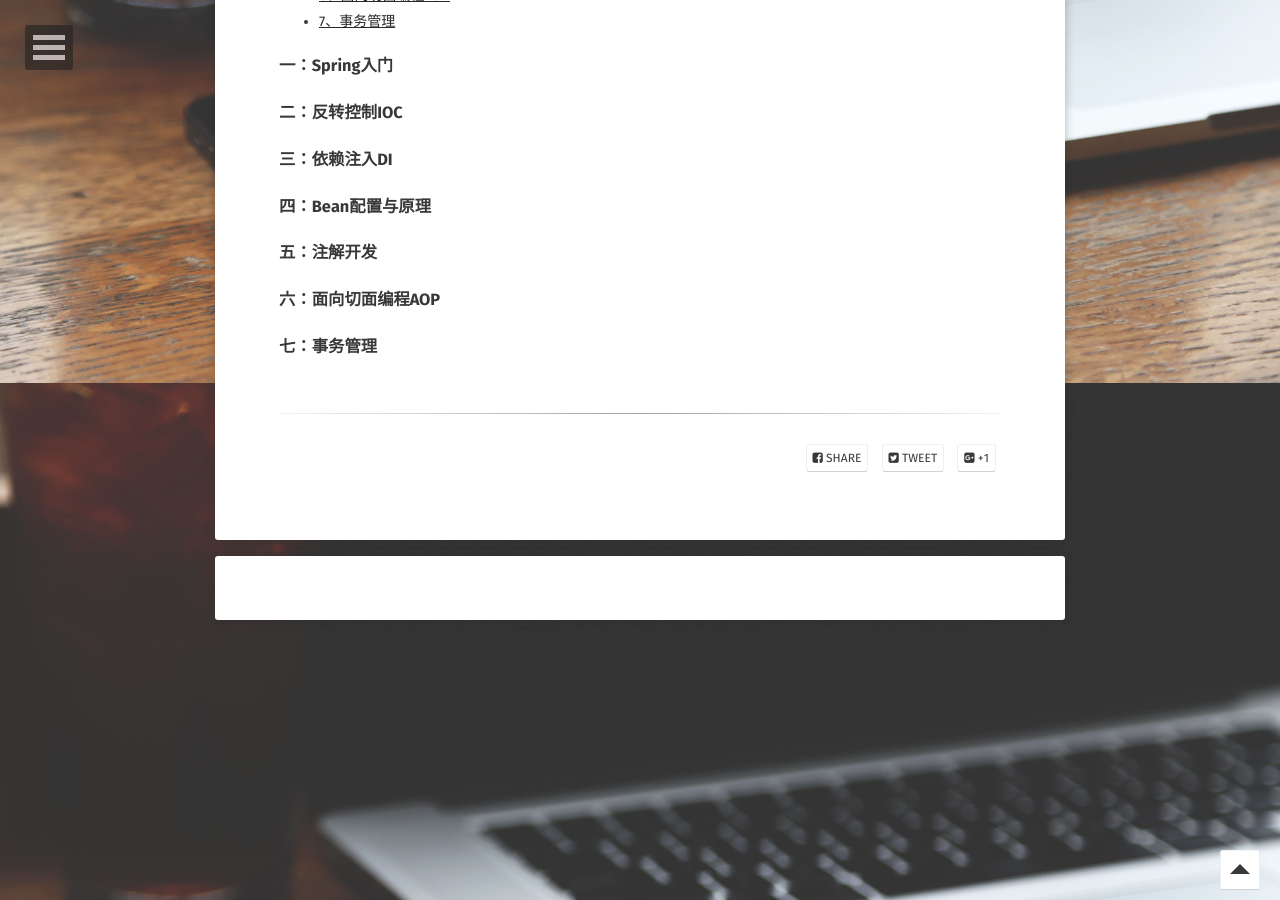
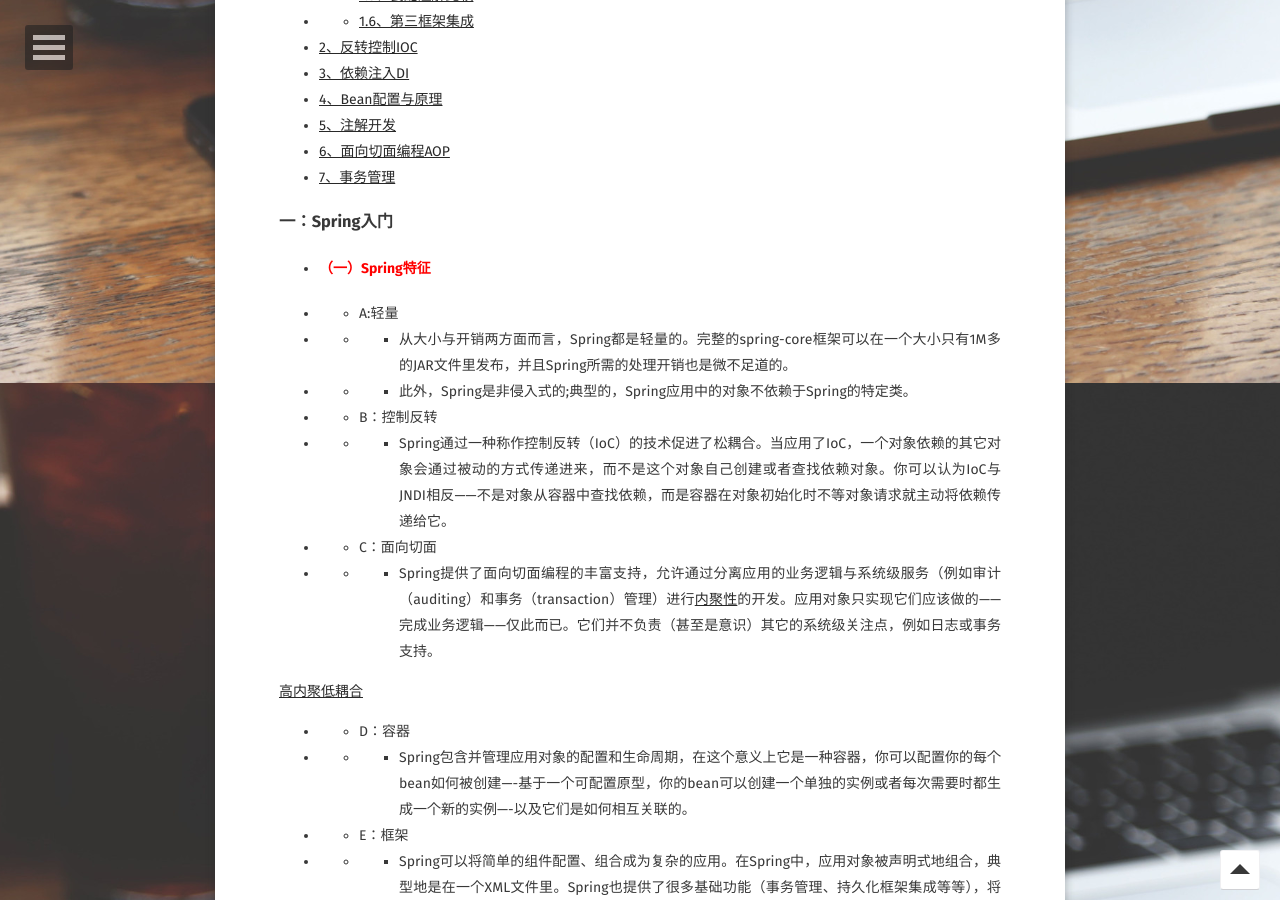
Before and after one commit to jackieliutao/javaStudyRoute, a Jekyll site: the page built from pages/第三阶段/Spring.md, in a window 1280 px wide and 900 px high, scrolled down 517 px. Built offline with Jekyll 4.4.1, drawn with Linux system fonts in a browser that asks for light colours; some web fonts are replaced; comment, search, counter and statistics services are not loaded; some of the changed text lies outside the part shown.

Commit message:
添加Spring内容

```diff
--- a/pages/第三阶段/Spring.md
+++ b/pages/第三阶段/Spring.md
@@ -6,6 +6,12 @@ comments: true
 ---
 
 * [1、Spring入门](#spring)
+* * [1.1、Spring特征](#feature)
+* * [1.2、常用模块](#modules)
+* * [1.3、主要jar包](#jar)
+* * [1.4、常用注解](#annotation)
+* * [1.5、装配注解比较](#compareAnnos)
+* * [1.6、第三框架集成](#frame)
 * [2、反转控制IOC](#ioc)
 * [3、依赖注入DI](#DI)
 * [4、Bean配置与原理](#bean)
@@ -15,6 +21,42 @@ comments: true
 
 
 <h3 id="spring">一：Spring入门</h3>
+
+- <h4 id="feature" style="color:red;font-weight:bold">（一）Spring特征</h4>
+- - A:轻量
+- - - 从大小与开销两方面而言，Spring都是轻量的。完整的spring-core框架可以在一个大小只有1M多的JAR文件里发布，并且Spring所需的处理开销也是微不足道的。
+- - - 此外，Spring是非侵入式的;典型的，Spring应用中的对象不依赖于Spring的特定类。
+- - B：控制反转
+- - - Spring通过一种称作控制反转（IoC）的技术促进了松耦合。当应用了IoC，一个对象依赖的其它对象会通过被动的方式传递进来，而不是这个对象自己创建或者查找依赖对象。你可以认为IoC与JNDI相反——不是对象从容器中查找依赖，而是容器在对象初始化时不等对象请求就主动将依赖传递给它。
+- - C：面向切面
+- - - Spring提供了面向切面编程的丰富支持，允许通过分离应用的业务逻辑与系统级服务（例如审计（auditing）和事务（transaction）管理）进行[内聚性](https://baike.baidu.com/item/%E5%86%85%E8%81%9A%E6%80%A7/4973441?fr=aladdin)的开发。应用对象只实现它们应该做的——完成业务逻辑——仅此而已。它们并不负责（甚至是意识）其它的系统级关注点，例如日志或事务支持。
+
+[高内聚低耦合](https://baike.baidu.com/item/%E9%AB%98%E5%86%85%E8%81%9A%E4%BD%8E%E8%80%A6%E5%90%88/5227009)
+- - D：容器
+- - - Spring包含并管理应用对象的配置和生命周期，在这个意义上它是一种容器，你可以配置你的每个bean如何被创建----基于一个可配置原型，你的bean可以创建一个单独的实例或者每次需要时都生成一个新的实例----以及它们是如何相互关联的。
+- - E：框架
+- - - Spring可以将简单的组件配置、组合成为复杂的应用。在Spring中，应用对象被声明式地组合，典型地是在一个XML文件里。Spring也提供了很多基础功能（事务管理、持久化框架集成等等），将应用逻辑的开发留给了你。
+- <h4 id="modules" style="color:red;font-weight:bold">（二）常用模块</h4>
+- - A：核心容器
+- - B：Spring上下文
+- - C：Spring AOP
+- - D：Spring DAO
+- - E：Spring ORM
+- - F：Spring Web模块
+- - G：Spring MVC框架
+- <h4 id="jar" style="color:red;font-weight:bold">（三）主要JAR包</h4>
+- <h4 id="annotation" style="color:red;font-weight:bold">（四）常用注解</h4>
+- <h4 id="compareAnnos" style="color:red;font-weight:bold">（五）装配注解比较</h4>
+- - A：包区别
+- - B：@Autowired和@Inject
+- - C：@Resource
+- <h4 id="frame" style="color:red;font-weight:bold">（六）第三框架集成</h4>
+- - A：权限
+- - B：缓存
+- - C：持久层框架
+- - D：定时任务
+- - E：校验框架
+
 <h3 id="ioc">二：反转控制IOC</h3>
 <h3 id="DI">三：依赖注入DI</h3>
 <h3 id="bean">四：Bean配置与原理</h3>
```
